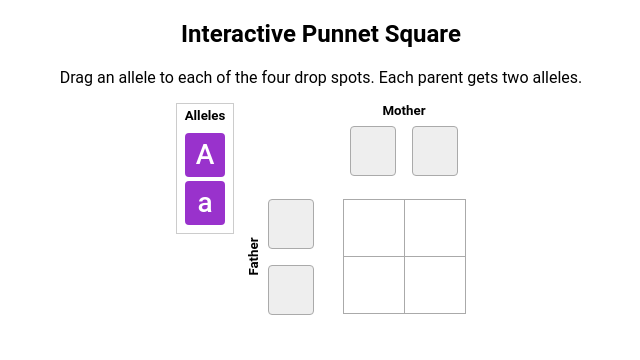
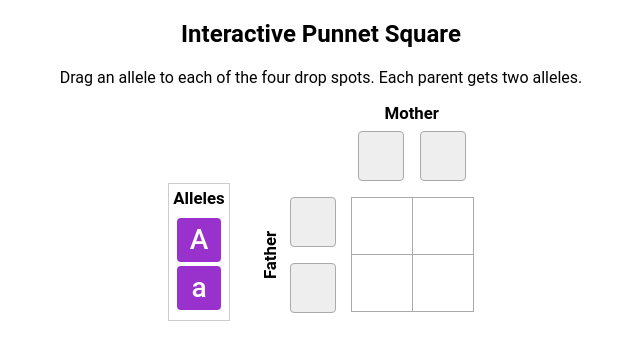
Before and after one commit to WISE-Community/Punnett-Square, a React (Create React App) app: page / in a window 1280 px wide. Shown: the top 360 px of the page, without its empty margins (319-959 px from the left). Built offline with nearby package versions, Linux system fonts and the light colour scheme.

Commit message:
Fixed loading settings json; added reset button; fixed keyboard interaction

```diff
--- a/src/App.scss
+++ b/src/App.scss
@@ -4,15 +4,40 @@ body {
   overflow: auto;
 }
 
+button {
+  border: 0 none;
+  border-radius: 4px;
+  padding: 8px;
+  background-color: rgb(235, 121, 0);
+  color: white;
+  font-weight: 600;
+  cursor: pointer;
+
+  &:hover, &:focus {
+    background-color: rgb(162, 85, 2);
+  }
+
+  &:active {
+    background-color: #333333;
+    box-shadow: 2px 2px 8px #aaaaaa;
+  }
+}
+
+h5 {
+  font-size: 1.05rem;
+}
+
 .wrap {
   display: flex;
   justify-content: center;
-  align-items: flex-start;
+  align-items: flex-end;
 }
 
 .choices {
   border: 1px solid #cccccc;
   padding: 4px;
+  margin-right: 16px;
+  min-height: 128px;
 
   h5 {
     margin-bottom: 10px;
@@ -28,9 +53,15 @@ body {
   align-items: center;
 
   > div {
-    min-width: 108px;
-    min-height: 88px;
+    min-width: 104px;
+    min-height: 80px;
   }
+}
+
+.spacer {
+  display: flex;
+  justify-content: flex-start;
+  align-items: center;
 }
 
 .spacer, .parent2 {
--- a/src/App.tsx
+++ b/src/App.tsx
@@ -8,12 +8,49 @@ import { Allele } from './domain/allele';
 import { Target } from './domain/target';
 
 class App extends React.Component {
-  settings = require('./settings.json');
+  settings = require(`./punnett-settings.json`);
   state = {
     choices: new Array<Allele>(),
     parents: new Array<any>(),
     result: ['','','','']
   };
+  isClean: boolean = true;
+
+  constructor(props: any) {
+    super(props);
+    this.reset = this.reset.bind(this);
+    this.init = this.init.bind(this);
+    this.initParents = this.initParents.bind(this);
+    this.init();
+  }
+
+  init() {
+    this.state.choices = new Array<Allele>();
+    this.settings.alleles.map((allele: string, index: number) => {
+      this.state.choices.push(new Allele(`allele${index}`, allele));
+    });
+    this.state.parents = this.initParents();
+  }
+
+  initParents() {
+    const parents = new Array<any>();
+    this.settings.parents.map((parent: string, index: number) => {
+      parents.push({
+        title: parent,
+        targets: [
+          new Target(`${parent}-0`),
+          new Target(`${parent}-1`)
+        ]
+      });
+    });
+    return parents;
+  }
+
+  reset() {
+    this.setState({parents: this.initParents()});
+    this.setState({result: ['','','','']});
+    this.isClean = true;
+  }
 
   onDragEnd = (result: any) => {
     const { source, destination, draggableId } = result;
@@ -21,7 +58,6 @@ class App extends React.Component {
         return;
     }
     this.setTarget(destination.droppableId, draggableId);
-    console.log(`target: ${destination.droppableId}, allele: ${draggableId}`)
   }
 
   setTarget(droppableId: string, draggableId: string) {
@@ -33,6 +69,7 @@ class App extends React.Component {
         const allele = this.getChoice(draggableId);
         parent.targets[targetIndex].allele = allele;
         if (allele) {
+          this.isClean = false;
           this.setResult(parentIndex, targetIndex, allele.name);
         }
         break;
@@ -49,6 +86,7 @@ class App extends React.Component {
   }
 
   setResult(parentIndex: number, targetIndex: number, alleleName: string) {
+    // console.log(this.state);
     const partner = this.state.parents[1-parentIndex];
     const newResult = this.state.result.slice();
     for (const [partnerTargetIndex, partnerTarget] of partner.targets.entries()) {
@@ -60,35 +98,17 @@ class App extends React.Component {
         newResult[resultIndex] = resultText;
       }
     }
-    this.setState({result: newResult});
-    console.log(this.state.result);
+    this.setState({result: newResult}, () => {
+      console.log(`set result:`);
+      console.log(this.state);
+    });
   }
 
   getResultIndex(motherTargetIndex: number, fatherTargetIndex: number) {
     return motherTargetIndex + fatherTargetIndex * 2;
   }
 
-  init() {
-    this.state.choices = new Array<Allele>();
-    this.settings.alleles.map((allele: string, index: number) => {
-      this.state.choices.push(new Allele(`allele${index}`, allele));
-    });
-    this.state.parents = new Array<any>();
-    this.settings.parents.map((parent: string, index: number) => {
-      this.state.parents.push({
-        title: parent,
-        targets: [
-          new Target(`${parent}-0`),
-          new Target(`${parent}-1`)
-        ]
-      });
-    });
-  }
-
   render() {
-    this.init();
-    console.log(this.state);
-
     return (
       <div>
         <h2>Interactive Punnet Square</h2>
@@ -117,7 +137,9 @@ class App extends React.Component {
             </Droppable>
             <div>
               <div className="square-wrap">
-                <div className="spacer"></div>
+                <div className="spacer">
+                  {this.isClean ? null : <button onClick={this.reset} disabled={this.isClean}>Reset</button> }
+                </div>
                 <div className="parent1">
                   <Parent title={this.state.parents[0].title} targets={this.state.parents[0].targets} />
                 </div>
@@ -126,7 +148,7 @@ class App extends React.Component {
                 <div className="parent2">
                   <Parent title={this.state.parents[1].title} targets={this.state.parents[1].targets} vertical={true} />
                 </div>
-                  <Square result={this.state.result}/>
+                <Square result={this.state.result}/>
               </div>
             </div>
           </DragDropContext>
--- /dev/null
+++ b/src/punnett-settings.json
@@ -0,0 +1,6 @@
+{
+  "title": "Interactive Punnet Square",
+  "instructions": "Drag an allele to each of the four drop spots. Each parent gets two alleles.",
+  "alleles": ["A", "a"],
+  "parents": ["Mother", "Father"]
+}
```
Also changed, not shown: public/punnett-settings.json (renamed from src/settings.json).
